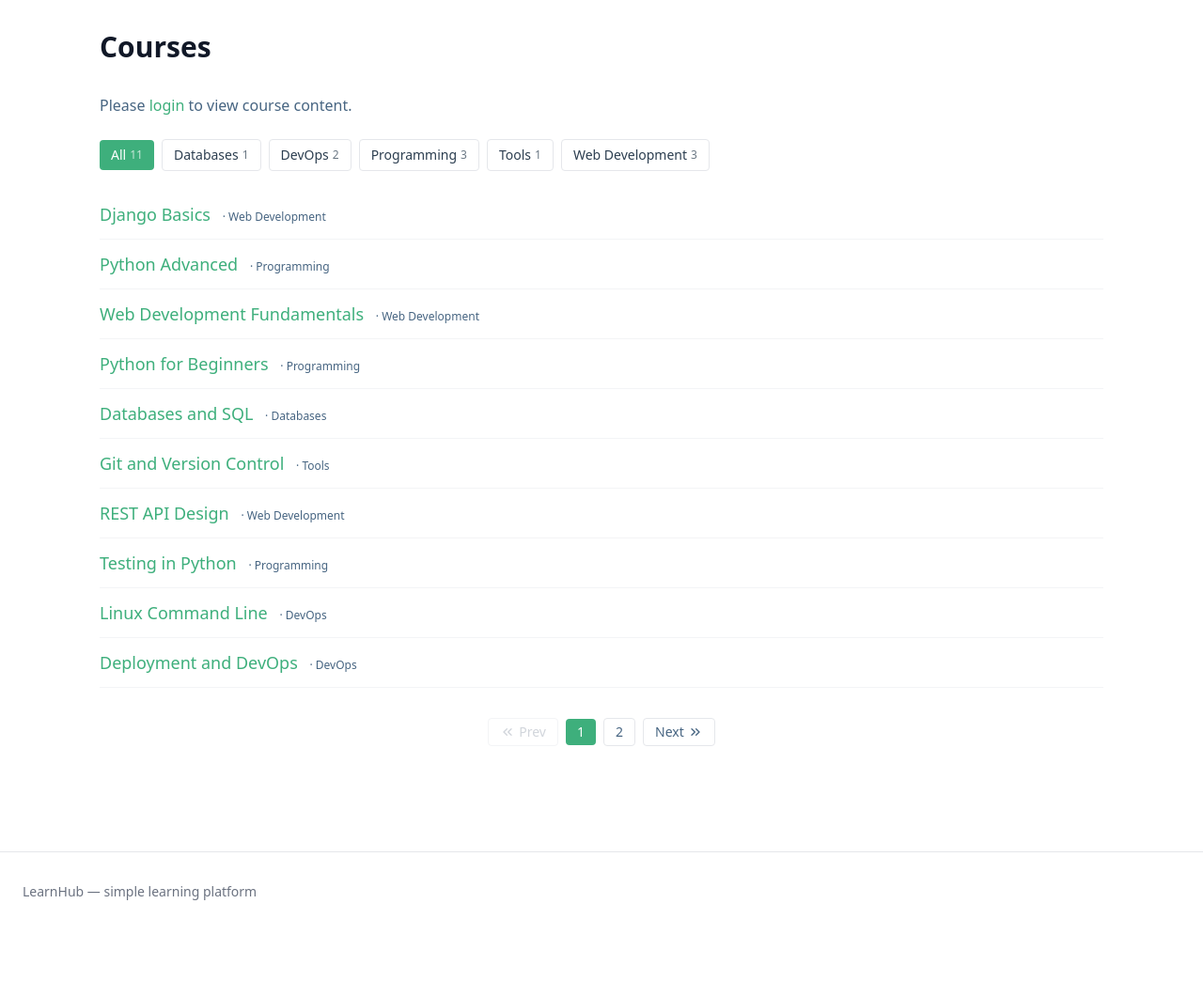
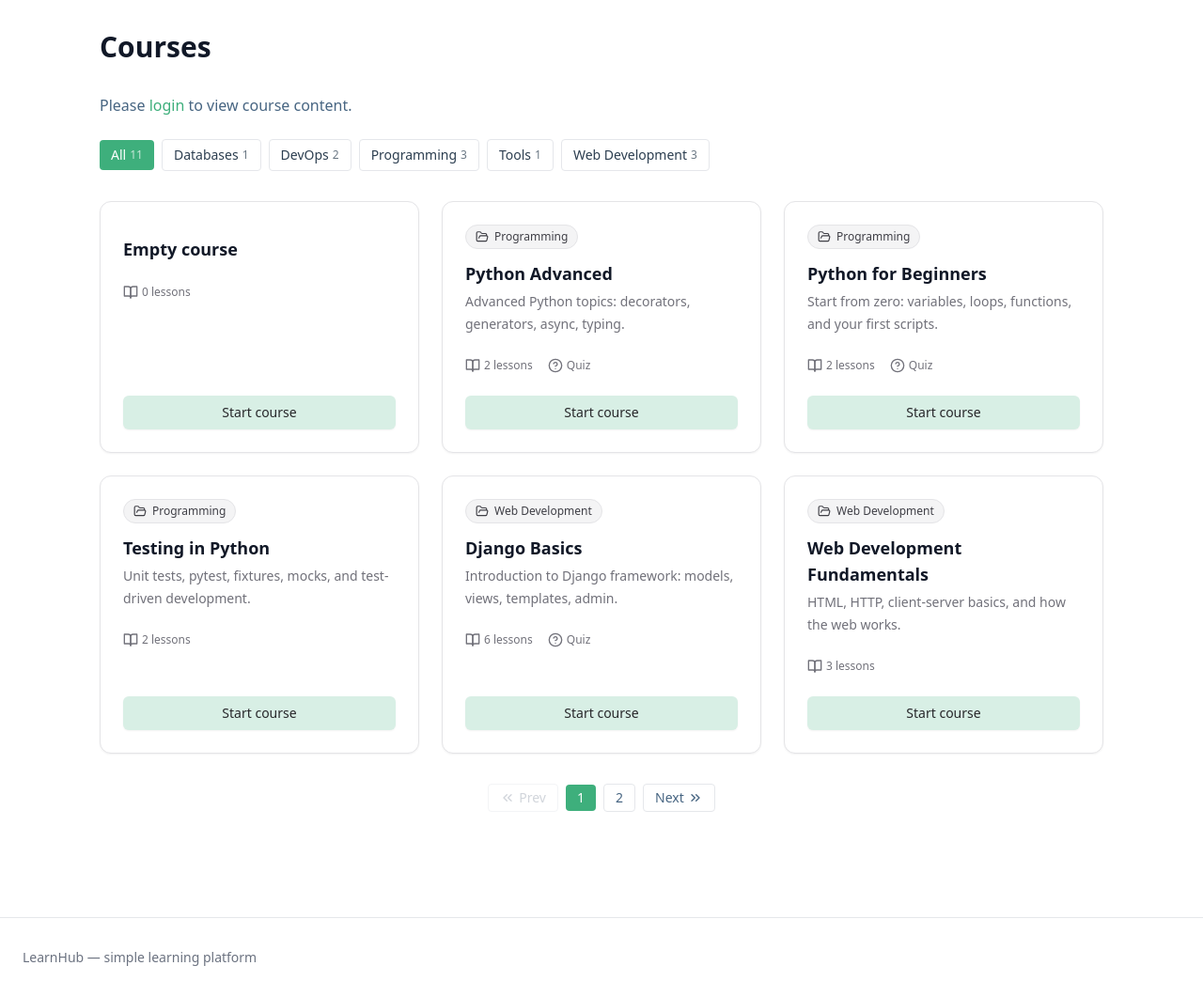
Before and after one commit to kamuz/django-lms, a Django app: page / in a window 1280 px wide. Shown: the part 65-1126 px from the top of the page at 94% size. Before the commit the page ends 1023 px from the top, so only its background shows below. Run offline with Django 5.2, Linux system fonts and the light colour scheme; data comes from the database, SQL or seed files in the repository; both versions use the stored data as it was after the commit; some libraries are stand-ins or nearby versions.

Commit message:
Update course list with course card count lesson

```diff
--- a/courses/templates/courses/course_list.html
+++ b/courses/templates/courses/course_list.html
@@ -30,22 +30,71 @@
         {% endfor %}
     </div>
 
-    <ul class="space-y-3">
+    {% if page_obj %}
+        <div class="grid grid-cols-1 sm:grid-cols-2 lg:grid-cols-3 gap-6">
             {% for course in page_obj %}
-        <li class="pb-3 border-b border-gray-100 dark:border-[#2c2c2c]">
-            <a href="{% url 'courses:course_detail' course.slug %}" class="text-lg font-medium text-accent hover:underline">
+                <article class="flex flex-col gap-6 rounded-xl border border-zinc-200 bg-white p-6 shadow-sm dark:border-zinc-800 dark:bg-zinc-900">
+
+                    <header>
+                        <div class="flex items-center justify-between">
+                            {% if course.category %}
+                                <a href="{% url 'courses:course_list' %}?category={{ course.category.slug }}"
+                                   class="inline-flex items-center gap-1.5 rounded-full border border-zinc-200 bg-zinc-100 px-2.5 py-1 text-xs font-medium text-zinc-700 transition-colors hover:border-accent hover:text-accent dark:border-zinc-800 dark:bg-zinc-800 dark:text-zinc-300 dark:hover:border-accent dark:hover:text-accent">
+                                    <svg xmlns="http://www.w3.org/2000/svg" viewBox="0 0 24 24" fill="none" stroke="currentColor" stroke-width="2" stroke-linecap="round" stroke-linejoin="round" class="w-3.5 h-3.5">
+                                        <path d="M6 14l1.45-2.9A2 2 0 0 1 9.24 10H20a2 2 0 0 1 1.94 2.5l-1.55 6a2 2 0 0 1-1.94 1.5H4a2 2 0 0 1-2-2V5a2 2 0 0 1 2-2h3.93a2 2 0 0 1 1.66.9l.82 1.2a2 2 0 0 0 1.66.9H18a2 2 0 0 1 2 2v2"></path>
+                                    </svg>
+                                    {{ course.category.title }}
+                                </a>
+                            {% else %}
+                                <span></span>
+                            {% endif %}
+                        </div>
+
+                        <h3 class="mt-3 text-lg font-semibold">
+                            <a href="{% url 'courses:course_detail' course.slug %}" class="hover:text-accent transition-colors">
                                 {{ course.title }}
                             </a>
-            {% if course.category %}
-                <span class="ml-2 text-xs text-[#476582] dark:text-[#9ba9b8]">
-                    · {{ course.category.title }}
+                        </h3>
+                        {% if course.description %}
+                            <p class="mt-1 text-sm leading-6 text-zinc-500 dark:text-zinc-400">
+                                {{ course.description|truncatewords:15 }}
+                            </p>
+                        {% endif %}
+                    </header>
+
+                    <section class="flex gap-4 text-xs text-zinc-500 dark:text-zinc-400">
+                        <span class="flex items-center gap-1">
+                            <svg xmlns="http://www.w3.org/2000/svg" viewBox="0 0 24 24" fill="none" stroke="currentColor" stroke-width="2" stroke-linecap="round" stroke-linejoin="round" class="w-4 h-4">
+                                <path d="M2 3h6a4 4 0 0 1 4 4v14a3 3 0 0 0-3-3H2z"></path>
+                                <path d="M22 3h-6a4 4 0 0 0-4 4v14a3 3 0 0 1 3-3h7z"></path>
+                            </svg>
+                            {{ course.lesson_count }} lesson{{ course.lesson_count|pluralize }}
+                        </span>
+                        {% if course.quiz %}
+                            <span class="flex items-center gap-1">
+                                <svg xmlns="http://www.w3.org/2000/svg" viewBox="0 0 24 24" fill="none" stroke="currentColor" stroke-width="2" stroke-linecap="round" stroke-linejoin="round" class="w-4 h-4">
+                                    <circle cx="12" cy="12" r="10"></circle>
+                                    <path d="M9.09 9a3 3 0 0 1 5.83 1c0 2-3 3-3 3"></path>
+                                    <line x1="12" y1="17" x2="12.01" y2="17"></line>
+                                </svg>
+                                Quiz
                             </span>
                         {% endif %}
-        </li>
+                    </section>
+
+                    <footer class="mt-auto">
+                        <a href="{% url 'courses:course_detail' course.slug %}"
+                           class="inline-flex w-full items-center justify-center rounded-md bg-[#D8EFE5] px-4 py-2 text-sm font-medium text-zinc-800 shadow-sm transition-colors hover:bg-[#C5E5D7] dark:bg-[#2a3d35] dark:text-zinc-100 dark:hover:bg-[#354a41]">
+                            Start course
+                        </a>
+                    </footer>
+                </article>
             {% empty %}
-        <li class="text-[#476582] dark:text-[#9ba9b8]">No courses in this category.</li>
+                <p class="col-span-full text-center text-[#476582] dark:text-[#9ba9b8] py-8">
+                    No courses in this category.
+                </p>
             {% endfor %}
-    </ul>
+        </div>
 
         {% if page_obj.has_other_pages %}
             <nav class="mt-8 flex justify-center items-center gap-2 text-sm">
@@ -97,5 +146,8 @@
                 {% endif %}
             </nav>
         {% endif %}
+    {% else %}
+        <p class="text-center text-[#476582] dark:text-[#9ba9b8] py-8">No courses yet.</p>
+    {% endif %}
 </div>
 {% endblock %}
--- a/courses/views.py
+++ b/courses/views.py
@@ -16,14 +16,14 @@ def course_list(request):
     category_slug = request.GET.get('category')
     categories = Category.objects.annotate(course_count=Count('courses'))
 
+    courses_qs = Course.objects.annotate(lesson_count=Count('modules__lessons'))
+
     if category_slug:
-        courses_qs = Course.objects.filter(category__slug=category_slug)
-    else:
-        courses_qs = Course.objects.all()
+        courses_qs = courses_qs.filter(category__slug=category_slug)
 
     total_count = Course.objects.count()
 
-    paginator = Paginator(courses_qs, 10)
+    paginator = Paginator(courses_qs, 6)
     page_number = request.GET.get('page')
     page_obj = paginator.get_page(page_number)
 
@@ -33,7 +33,6 @@ def course_list(request):
         'selected_category': category_slug,
         'total_count': total_count,
     })
-
 
 @login_required
 def course_detail(request, course_slug):
```
Also changed, not shown: db.sqlite3, readme.md. Lines whose indentation alone changed are shown as unchanged.
